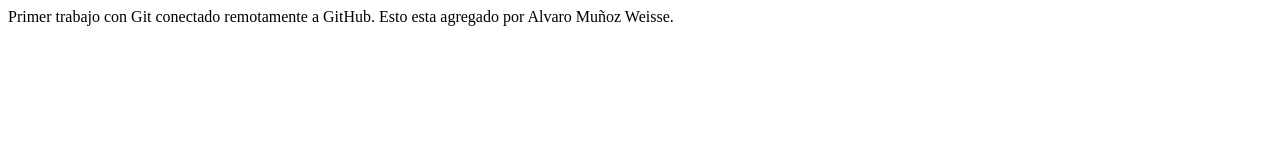
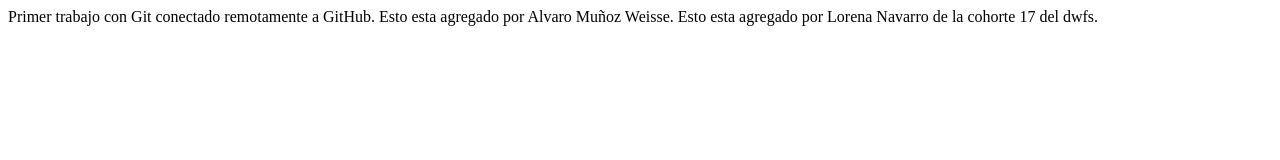
Before and after one commit to JuanPabloMunoz/Proyecto1, a plain HTML site: page index.html in a window 1280 px wide. Drawn offline with Linux system fonts and the light colour scheme.

Commit message:
Primer commit de Lorena Navarro en index/html, reto 4

```diff
--- a/index.html
+++ b/index.html
@@ -8,5 +8,6 @@
 <body>
     Primer trabajo con Git conectado remotamente a GitHub.
     Esto esta agregado por Alvaro Muñoz Weisse.
+    Esto esta agregado por Lorena Navarro de la cohorte 17 del dwfs.
 </body>
 </html>
```
